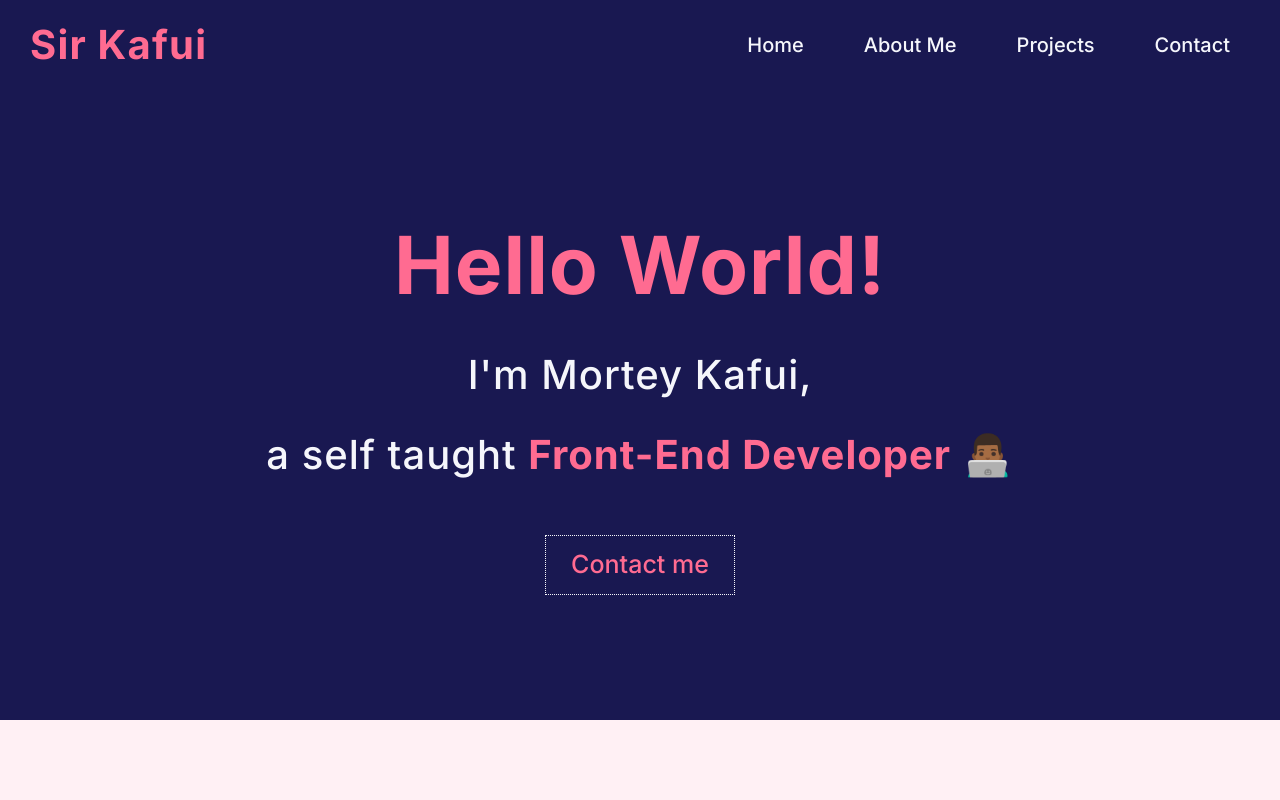
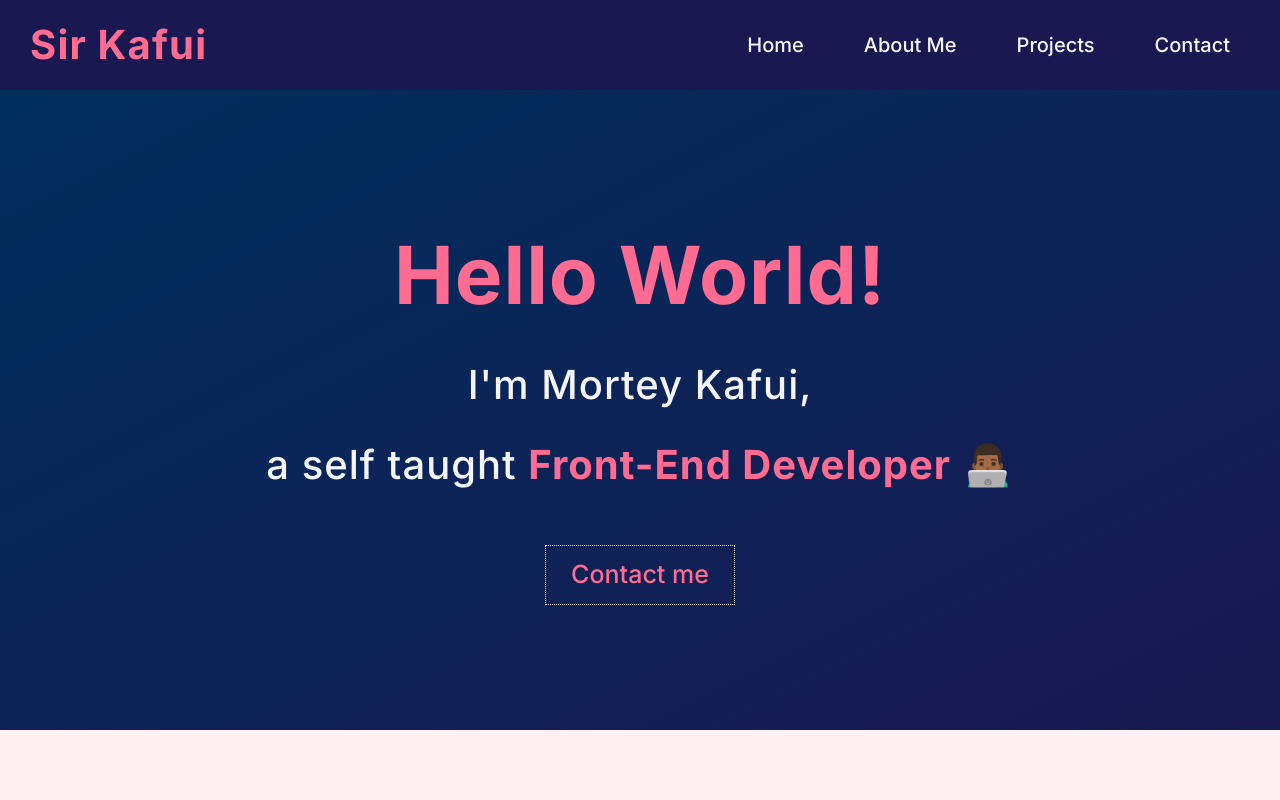
Before and after one commit to MorteyKafui/sir-kafui-portfolio, a Next.js app: page / in a window 1280 px wide. Shown: the top 800 px of the page. Built offline with nearby package versions, Linux system fonts and the light colour scheme; some icons are missing.

Commit message:
add gradient

```diff
--- a/components/Intro/Intro.module.css
+++ b/components/Intro/Intro.module.css
@@ -1,6 +1,30 @@
 .header {
-  background-color: #191851;
+  background: linear-gradient(
+    to left top,
+    #191970,
+    #191851,
+    #002f5d,
+    #25239e,
+    #141b4d
+  );
+  background-size: 400% 400%;
+
+  animation: gradient 4s ease-in infinite alternate;
   height: 80vh;
+}
+
+@keyframes gradient {
+  0% {
+    background-position: 0%;
+  }
+
+  50% {
+    background-position: 100%;
+  }
+
+  100% {
+    background-position: 0%;
+  }
 }
 
 .headerContainer {
--- a/components/Navbar/Navbar.module.css
+++ b/components/Navbar/Navbar.module.css
@@ -1,7 +1,6 @@
 .nav {
   background-color: #191851;
   color: #f5f6fb;
-  height: 10vh;
 
   position: sticky;
   top: 0;
@@ -21,7 +20,6 @@
   display: flex;
   justify-content: space-between;
   align-items: center;
-  height: 100%;
 }
 
 .navbarNav h1 {
```
